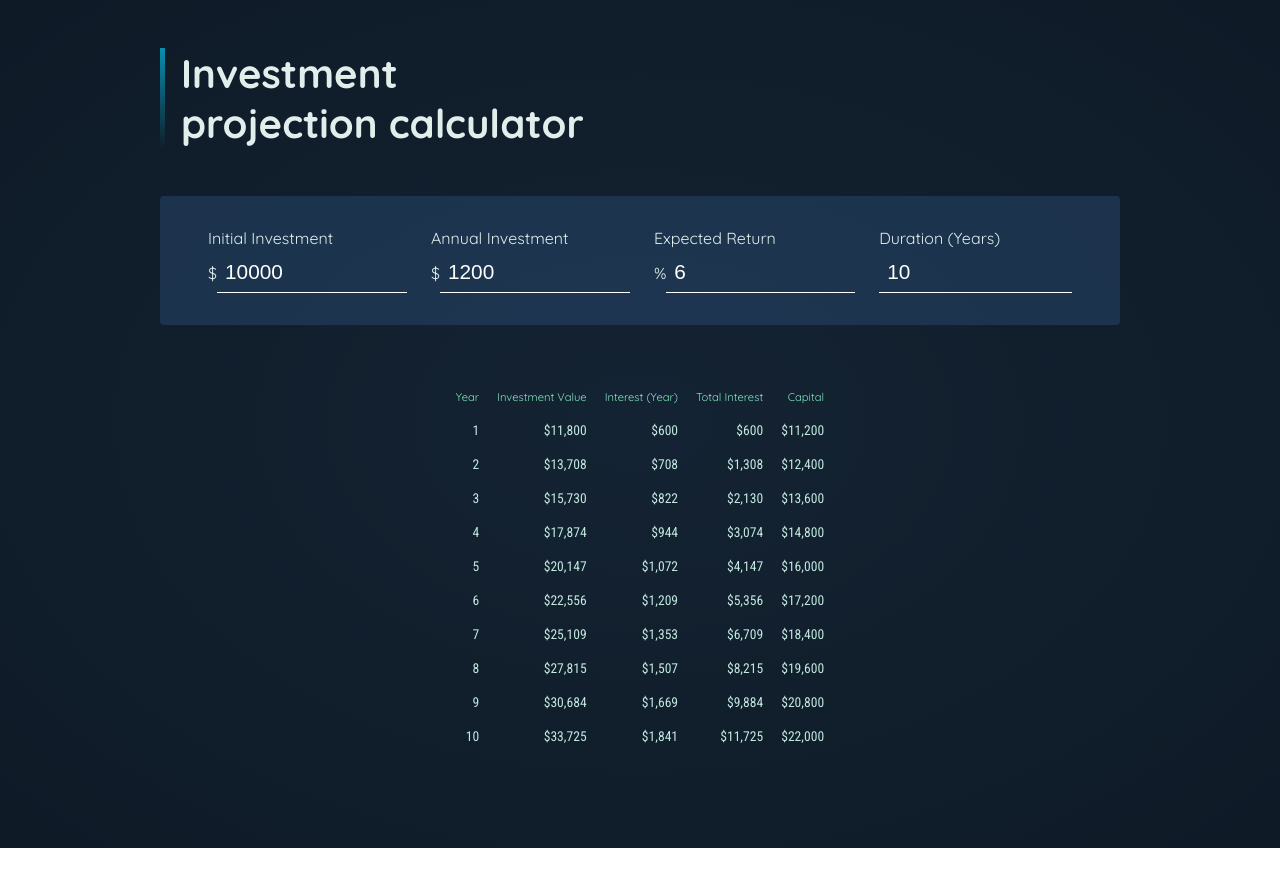
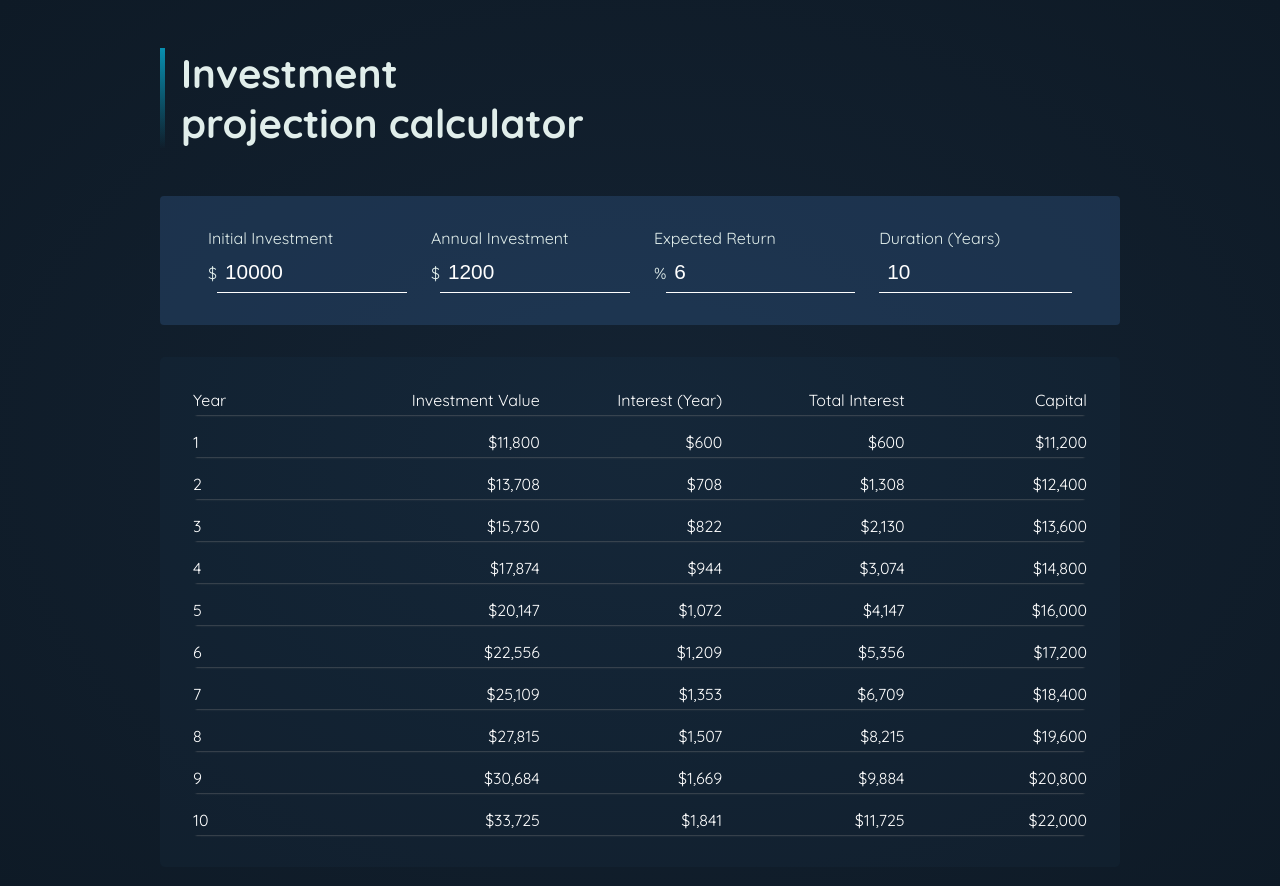
Before and after one commit to flavia3107/investment-calculator, a React (Vite) app: page / in a window 1280 px wide. Shown: the top 886 px of the page. Before the commit the page ends 848 px from the top, so only its background shows below. Built offline with nearby package versions, Linux system fonts and the light colour scheme.

Commit message:
Investment: Style table

```diff
--- a/src/index.css
+++ b/src/index.css
@@ -67,23 +67,33 @@ input:focus-visible {
 }
 
 #result {
-  max-width: 50rem;
+  max-width: 60rem;
   margin: 2rem auto;
   padding: 1rem;
   table-layout: fixed;
   border-spacing: 1rem;
   text-align: right;
+  width: 100%;
+  background-color: #294c7317;
+  border-radius: 5px;
 }
 
-#result thead {
-  font-size: 0.7rem;
-  color: #83e6c0;
+#result thead,
+#result tbody {
+  font-size: 1rem;
+  color: #fff;
 }
 
-#result tbody {
-  font-family: "Roboto Condensed", sans-serif;
-  font-size: 0.85rem;
-  color: #c2e9e0;
+td:first-of-type {
+  text-align: left;
+}
+
+td {
+  padding-bottom: 5px;
+}
+
+tr {
+  box-shadow: 0 4px 2px -4px gray;
 }
 
 .center {
```
